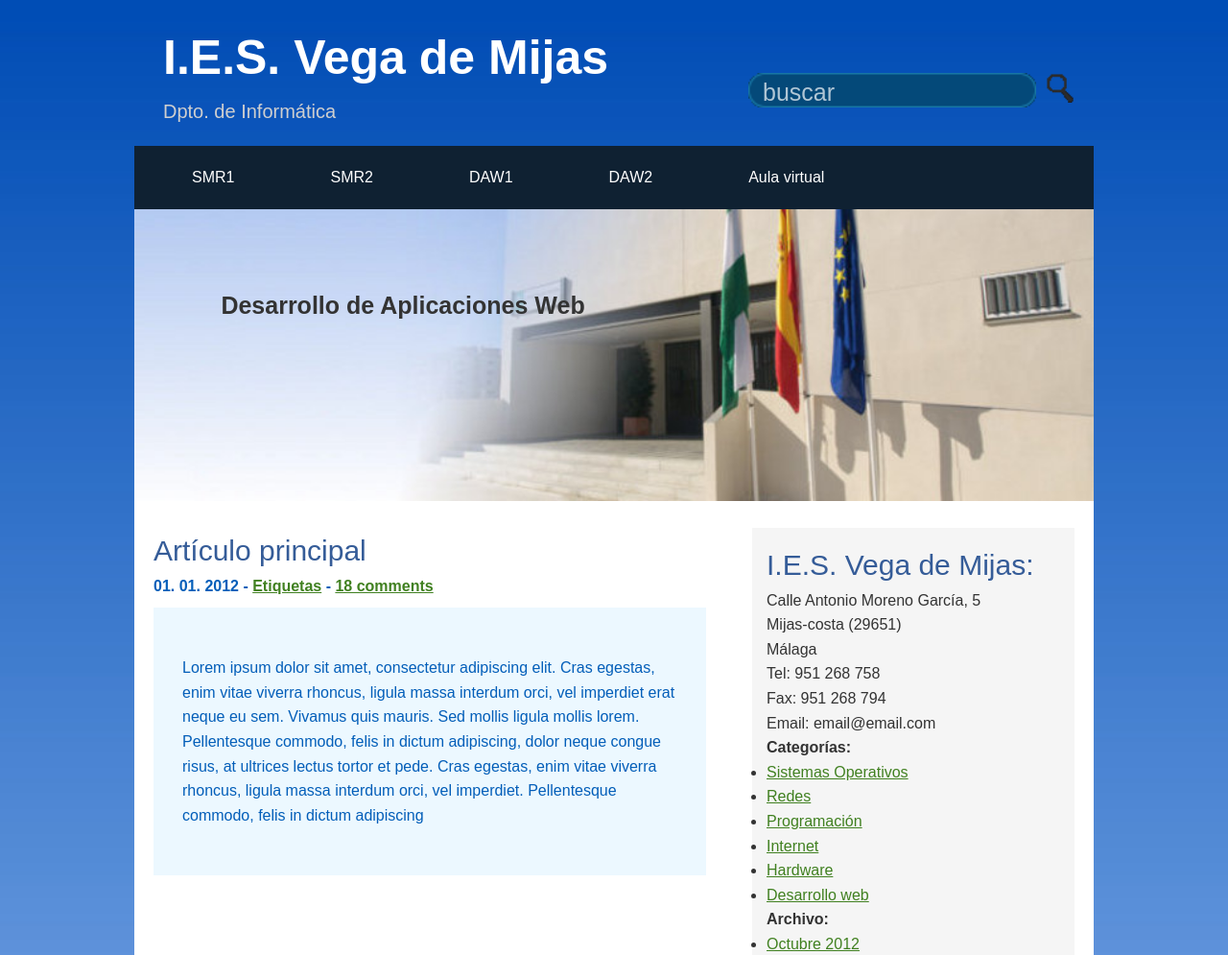
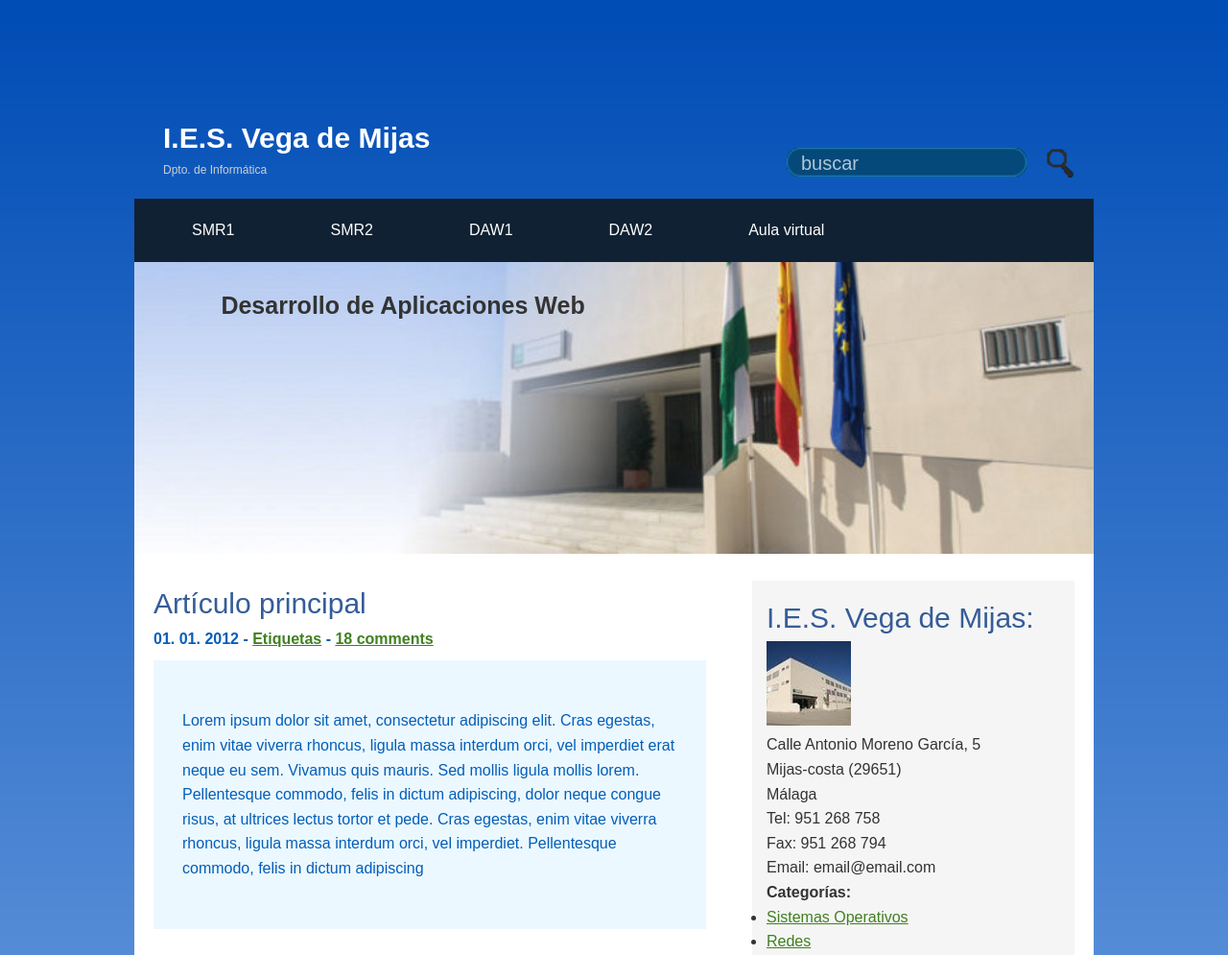
Before and after one commit to Msanmoy/Proyecto01-previo, a plain HTML site: page www/index.html in a window 1280 px wide. Shown: the top 995 px of the page at 96% size. Drawn offline with Linux system fonts and the light colour scheme.

Commit message:
Añadida imagen IES y ajustado header

```diff
--- a/www/css/estilo.css
+++ b/www/css/estilo.css
@@ -23,12 +23,13 @@ header {
     display: flex;
     justify-content: space-between;
     align-items: center;
+    margin-top: 100px;
 }
 
 header .logo h1 {
     color: #fff;
-    font-size: 50px;
-    font-weight: 900;
+    font-size: 30px;
+    font-weight: 600;
     margin-left: 10px;
     position: relative;
     float: left;
@@ -36,26 +37,26 @@ header .logo h1 {
 
 header .logo h2 {
     color: #cfcfcf;
-    font-size: 20px;
+    font-size: 12px;
     margin-left: 10px;
-    font-weight: 400;
+    font-weight: 300;
 }
 
 header .search {
     position: relative;
     float: right;
-    width: 340px;
+    width: 300px;
 }
 header .search p{
  position: absolute;
- width: 300px;
+ width: 250px;
  background-image: url(../images/bg-input.gif);
  background-repeat: no-repeat;
  background-size: contain;
  left: 0;
  padding-left:15px;
  color: #ffffffaf;
- font-size: 25px;
+ font-size: 20px;
 }
 
 header .search img {
--- a/www/index.html
+++ b/www/index.html
@@ -49,6 +49,7 @@
 
         <aside class="sidebar">
             <h3>I.E.S. Vega de Mijas:</h3>
+            <img src="./img/profile.jpg" alt="Imagen del centro">
             <p>Calle Antonio Moreno García, 5<br>Mijas-costa (29651)<br>Málaga</p>
             <p>Tel: 951 268 758<br>Fax: 951 268 794<br>Email: email@email.com</p>
 
```
